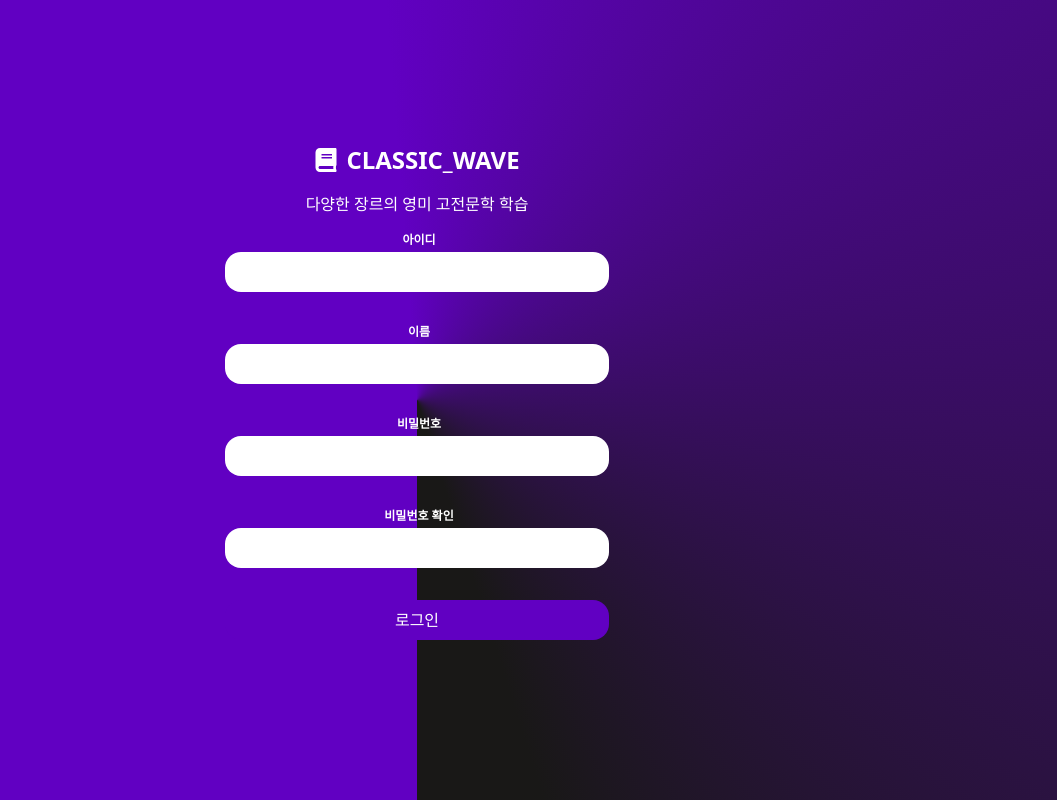
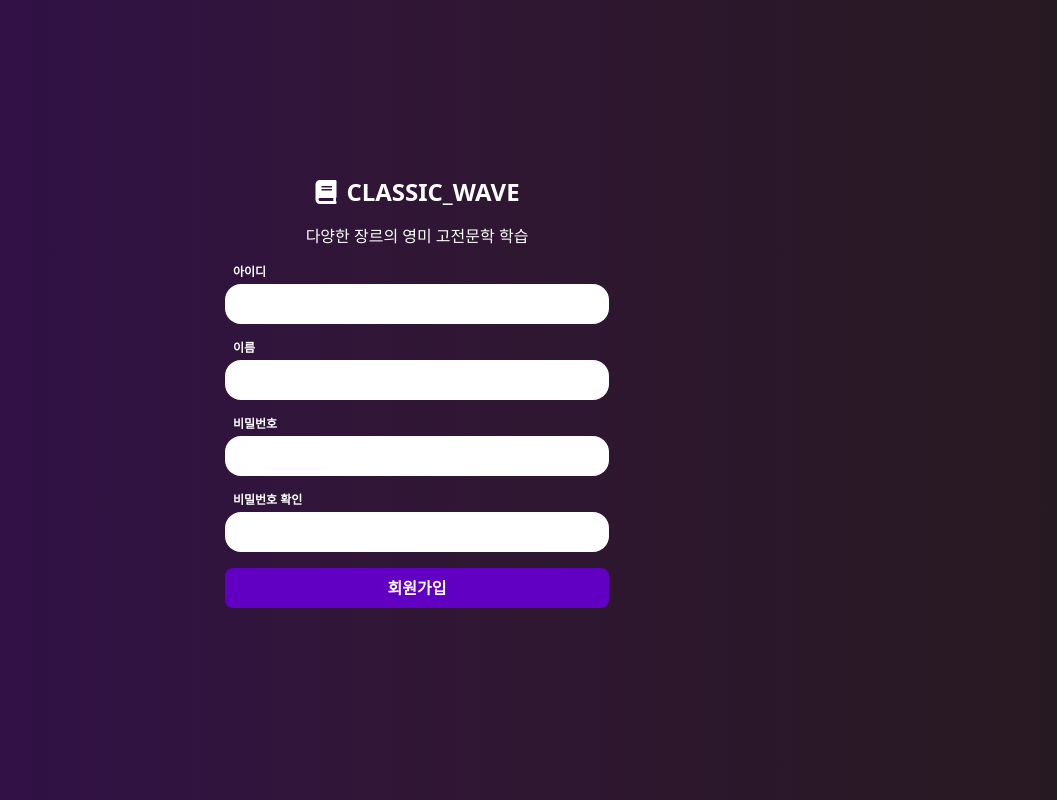
Before and after one commit to hyomin1/classic_wave, a React (Create React App) app: page /register in a window 1280 px wide. Shown: the whole page, without its empty margins (223-1280 px from the left). Built offline with nearby package versions, Linux system fonts and the light colour scheme.

Commit message:
폼 자체 에러 처리

```diff
--- a/src/components/InputComponent.tsx
+++ b/src/components/InputComponent.tsx
@@ -8,19 +8,23 @@ interface IInput {
 
 function InputComponent({ id, label, type, register, required }: IInput) {
   return (
-    <div className="flex flex-col items-center w-full mb-4">
+    <div className="flex flex-col items-center w-[30%] mb-4">
+      <div className="flex w-[100%]">
         <label
           htmlFor={id}
-        className="text-xs text-[white] font-bold mb-1 ml-1 hover:opacity-60"
+          className="text-xs text-[white] font-bold mb-1 ml-2 hover:opacity-60"
         >
           {label}
         </label>
+      </div>
+      <div className="flex w-[100%]">
         <input
           type={type}
           id={id}
-        className="w-[30%] rounded-2xl p-2 mb-4"
-        {...register(id, { required })}
+          className="w-[100%] rounded-2xl py-2 px-1"
+          {...register(id, { required: true })}
         />
+      </div>
     </div>
   );
 }
--- a/src/screens/auth/Login.tsx
+++ b/src/screens/auth/Login.tsx
@@ -12,7 +12,11 @@ interface ILogin {
 }
 
 function Login() {
-  const { register, handleSubmit } = useForm<ILogin>();
+  const {
+    register,
+    handleSubmit,
+    formState: { errors },
+  } = useForm<ILogin>();
   const navigate = useNavigate();
 
   const loginUser = async (data: ILogin) => {
@@ -25,16 +29,10 @@ function Login() {
       localStorage.setItem("accessToken", res.data.accessToken);
       navigate("/home");
     }
-    console.log(res.data);
   };
+
   return (
-    <div
-      className="flex flex-col items-center justify-center w-full h-screen bg-white"
-      style={{
-        background:
-          "conic-gradient(from 180deg at 50% 50%, rgb(97, 0, 194) 175.51deg, rgb(25, 24, 23) 342.49deg)",
-      }}
-    >
+    <div className="flex flex-col items-center justify-center w-full h-screen bg-gradient-to-r from-[#320E50] via-[#301635] to-[#271921]">
       <Title />
       <div className="my-4">
         <span className="text-white ">다양한 장르의 영미 고전문학 학습</span>
@@ -49,13 +47,24 @@ function Login() {
           type="text"
           register={register}
         />
+        {errors.loginId && (
+          <span className="text-red-600 w-[60%] font-bold text-center">
+            {errors.loginId.type === "required" && "아이디를 입력해주세요"}
+          </span>
+        )}
         <InputComponent
           id="password"
           label="비밀번호"
           type="password"
           register={register}
         />
-        <button className="bg-[#6100C2] text-white w-[30%] rounded-2xl mb-4 p-2 hover:opacity-60">
+        {errors.password && (
+          <span className="text-red-600 w-[60%] font-bold text-center">
+            {errors.password.type === "required" && "비밀번호를 입력해주세요"}
+          </span>
+        )}
+
+        <button className="bg-[#6100C2] text-white w-[30%] rounded-lg mt-1 mb-4 p-2 hover:opacity-60 font-bold">
           로그인
         </button>
       </form>
--- a/src/screens/auth/Register.tsx
+++ b/src/screens/auth/Register.tsx
@@ -3,7 +3,6 @@ import { useForm } from "react-hook-form";
 import InputComponent from "../../components/InputComponent";
 import axiosApi from "../../axios";
 import { useNavigate } from "react-router-dom";
-import { FaBook } from "react-icons/fa";
 import Title from "../../components/Title";
 
 interface IRegister {
@@ -15,6 +14,16 @@ interface IRegister {
 
 function Register() {
   const navigate = useNavigate();
+  const {
+    register,
+    handleSubmit,
+    setValue,
+    watch,
+    formState: { errors },
+  } = useForm<IRegister>();
+
+  const password = watch("password");
+
   const registerUser = async (data: IRegister) => {
     const { loginId, name, password } = data;
     const res = await axiosApi.post("/join", {
@@ -26,15 +35,8 @@ function Register() {
       navigate("/");
     }
   };
-  const { register, handleSubmit } = useForm<IRegister>();
   return (
-    <div
-      className="flex flex-col items-center justify-center w-full h-screen bg-white"
-      style={{
-        background:
-          "conic-gradient(from 180deg at 50% 50%, rgb(97, 0, 194) 175.51deg, rgb(25, 24, 23) 342.49deg)",
-      }}
-    >
+    <div className="flex flex-col items-center justify-center w-full h-screen bg-gradient-to-r from-[#320E50] via-[#301635] to-[#271921]">
       <Title />
       <div className="my-4">
         <span className="text-white ">다양한 장르의 영미 고전문학 학습</span>
@@ -49,26 +51,68 @@ function Register() {
           label="아이디"
           register={register}
         />
+        {errors.loginId && (
+          <span className="text-red-600 w-[60%] font-bold text-center">
+            {errors.loginId.type === "required" && "아이디를 입력해주세요"}
+          </span>
+        )}
+
         <InputComponent
           id="name"
           type="text"
           label="이름"
           register={register}
         />
+        {errors.name && (
+          <span className="text-red-600 w-[60%] font-bold text-center">
+            {errors.name.type === "required" && "이름을 입력해주세요"}
+          </span>
+        )}
+
         <InputComponent
           id="password"
           type="password"
           label="비밀번호"
           register={register}
         />
-        <InputComponent
-          id="confirmPassword"
-          type="password"
-          label="비밀번호 확인"
-          register={register}
-        />
-        <button className="bg-[#6100C2] text-white w-[30%] rounded-2xl mb-4 p-2 hover:opacity-60">
-          로그인
+        {errors.password && (
+          <span className="text-red-600 w-[60%] font-bold text-center">
+            {errors.password.type === "required" && "비밀번호를 입력해주세요"}
+          </span>
+        )}
+
+        <div className="flex flex-col items-center w-[30%] mb-4">
+          <div className="flex w-[100%]">
+            <label
+              htmlFor="confirmPassword"
+              className="text-xs text-[white] font-bold mb-1 ml-2 hover:opacity-60"
+            >
+              비밀번호 확인
+            </label>
+          </div>
+          <div className="flex w-[100%]">
+            <input
+              type="password"
+              id="confirmPassword"
+              className="w-[100%] rounded-2xl py-2 px-1"
+              {...register("confirmPassword", {
+                required: true,
+                validate: (value) => value === password,
+              })}
+            />
+          </div>
+        </div>
+        {errors.confirmPassword && (
+          <span className="text-red-600 w-[60%] font-bold text-center">
+            {errors.confirmPassword.type === "required" &&
+              "비밀번호를 한번 더 입력해주세요"}
+            {errors.confirmPassword.type === "validate" &&
+              "비밀번호가 일치 하지 않습니다."}
+          </span>
+        )}
+
+        <button className="bg-[#6100C2] text-white w-[30%] rounded-lg mb-4 p-2 hover:opacity-60 font-bold">
+          회원가입
         </button>
       </form>
     </div>
```
Lines whose indentation alone changed are shown as unchanged.
